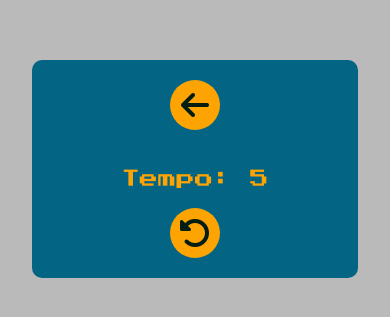
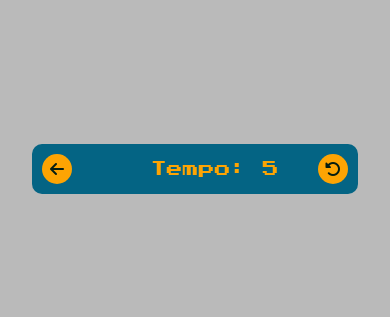
Before and after one commit to jessicasantosb/jogo-da-memoria, a plain HTML site: page pages/game.html in a window 390 px wide. Shown: the part 221-538 px from the top of the page. Drawn offline with nearby package versions, Linux system fonts and the light colour scheme; files that its build step writes are made by us from their sources.

Commit message:
Style: header responsiveness

```diff
--- a/sass/components/_button.scss
+++ b/sass/components/_button.scss
@@ -36,9 +36,17 @@
         background-color: $secondary;
         border-radius: 50%;
         cursor: pointer;
+        @media screen and (max-width: 800px) {
+            height: 30px;
+            width: 30px;
+        }
         & i {
             font-size: 2rem;
             color: $text;
+            @media screen and (max-width: 800px) {
+                font-size: 1rem;
+            }
         }
+
     }
 }
--- a/sass/layout/_game.scss
+++ b/sass/layout/_game.scss
@@ -18,10 +18,13 @@
         & span {
             color: $secondary;
             font-size: 1.15rem;
+            @media screen and (max-width: 800px) {
+                font-size: 1rem;
+            }
         }
         @media screen and (max-width: 800px) {
-            @include center();
-            gap: 20px;
+            gap: 10px;
+            padding: 10px;
         }
     }
     &__grid {
```
